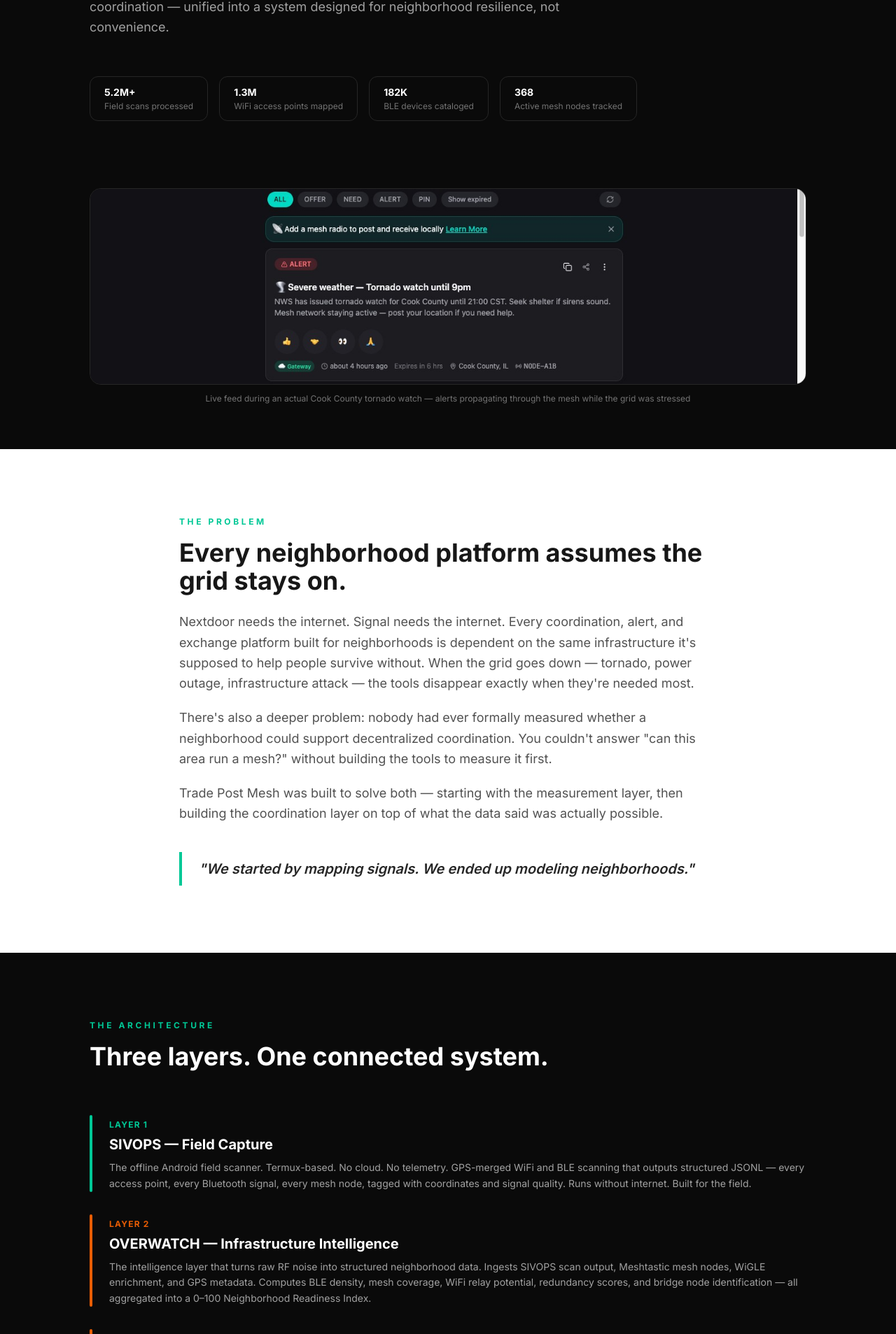
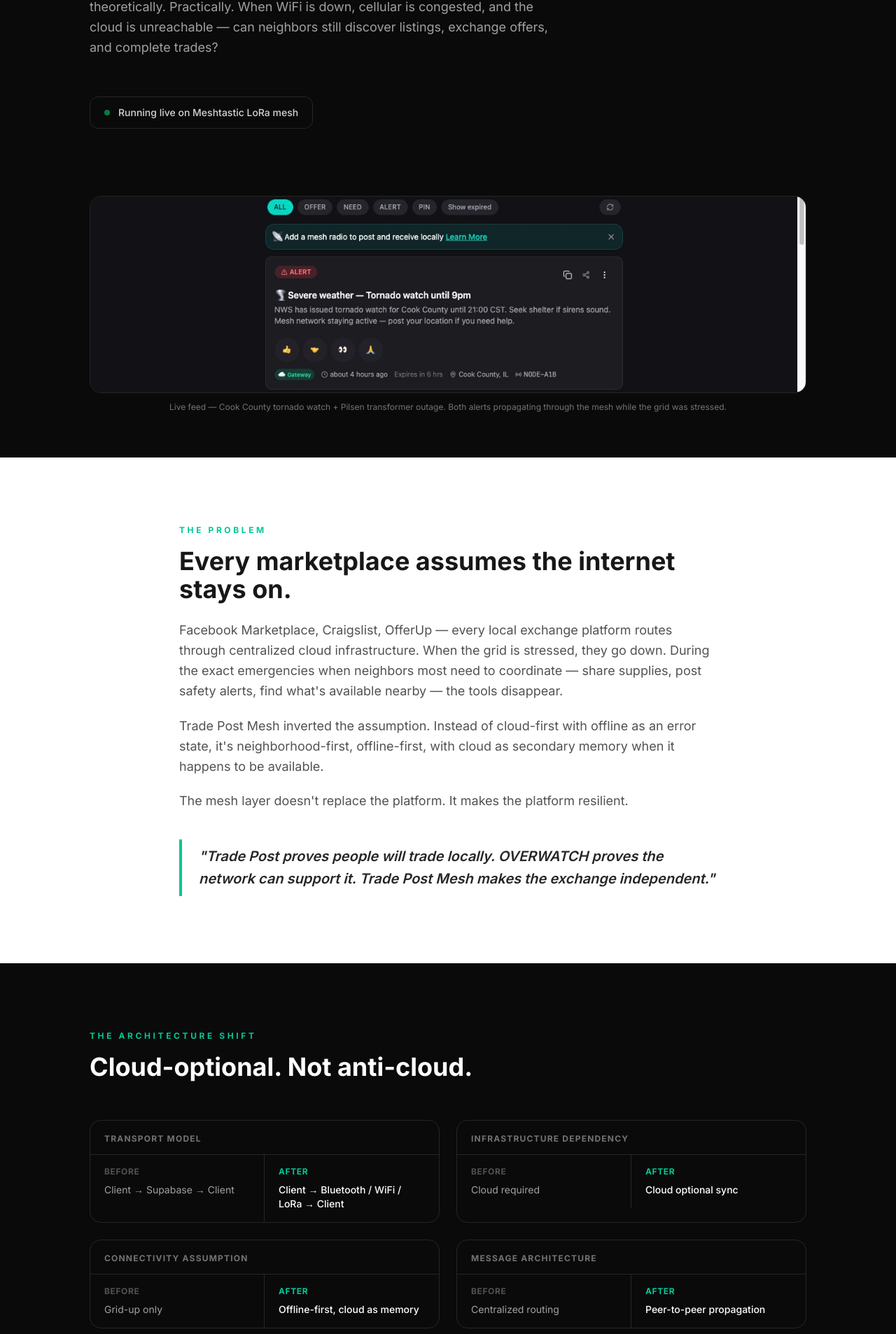
Before and after one commit to rekaldsi/digijerry-portfolio-ai, a React (Vite) app: page /case/tradepost in a window 1280 px wide. Shown: the part 396-2303 px from the top of the page at 70% size. Built offline with nearby package versions, Linux system fonts and the light colour scheme.

Commit message:
feat: rewrite Trade Post case study — cloud-optional framing, E2EE, conditional mesh, before/after contrast grid

```diff
--- a/src/pages/CaseTradePost.tsx
+++ b/src/pages/CaseTradePost.tsx
@@ -11,81 +11,58 @@ const fadeUp = {
   transition: { duration: 0.5, ease },
 }
 
-const layers = [
-  {
-    tag: 'Layer 1',
-    title: 'SIVOPS — Field Capture',
-    body: 'The offline Android field scanner. Termux-based. No cloud. No telemetry. GPS-merged WiFi and BLE scanning that outputs structured JSONL — every access point, every Bluetooth signal, every mesh node, tagged with coordinates and signal quality. Runs without internet. Built for the field.',
-    color: '#00C896',
-  },
-  {
-    tag: 'Layer 2',
-    title: 'OVERWATCH — Infrastructure Intelligence',
-    body: 'The intelligence layer that turns raw RF noise into structured neighborhood data. Ingests SIVOPS scan output, Meshtastic mesh nodes, WiGLE enrichment, and GPS metadata. Computes BLE density, mesh coverage, WiFi relay potential, redundancy scores, and bridge node identification — all aggregated into a 0–100 Neighborhood Readiness Index.',
-    color: '#E85D04',
-  },
-  {
-    tag: 'Layer 3',
-    title: 'Trade Post — Coordination Layer',
-    body: 'The local coordination layer that runs on top of the infrastructure Overwatch models. Mesh-native posts — offers, needs, alerts — that route through Meshtastic LoRa radio when the internet is down. An economic and social coordination platform designed to function when the grid doesn\'t.',
-    color: '#E85D04',
-  },
+const contrast = [
+  { before: 'Client → Supabase → Client', after: 'Client → Bluetooth / WiFi / LoRa → Client', label: 'Transport model' },
+  { before: 'Cloud required', after: 'Cloud optional sync', label: 'Infrastructure dependency' },
+  { before: 'Grid-up only', after: 'Offline-first, cloud as memory', label: 'Connectivity assumption' },
+  { before: 'Centralized routing', after: 'Peer-to-peer propagation', label: 'Message architecture' },
 ]
 
 const features = [
   {
     num: '01',
     title: 'Mesh-Native Feed',
-    body: 'Posts flow through Meshtastic LoRa radio as the primary transport. No internet required. When a tornado watch drops or a grid goes down, alerts propagate through the physical mesh — not a cloud server. Every post is tagged with the node it originated from.',
+    body: 'Posts — offers, needs, alerts — broadcast as lightweight intents through Meshtastic LoRa radio. No server required for local propagation. Every post is tagged with the originating node ID, timestamped, and set to expire. When the cloud is available, it syncs. When it isn\'t, the mesh carries it.',
     image: '/tradepost-feed-alert.jpg',
-    imageAlt: 'Trade Post feed showing tornado watch and Pilsen power outage alerts — real events',
-    caption: 'Real posts from a real Cook County tornado watch and Pilsen transformer outage — both propagating through the mesh while the grid was stressed.',
+    imageAlt: 'Trade Post live feed — tornado watch and Pilsen power outage alerts propagating through mesh',
+    caption: 'Real alerts during a Cook County tornado watch and Pilsen power outage — propagating through the mesh while the grid was stressed.',
   },
   {
     num: '02',
-    title: 'Alert System',
-    body: 'A dedicated alert type for time-sensitive neighborhood events — weather emergencies, power outages, grid failures, safety notices. Posted by node ID, timestamped, geotagged, and set to expire. Not a notification push. A persistent mesh broadcast.',
+    title: 'E2EE From the Ground Up',
+    body: 'The platform was architected with end-to-end encryption as a foundation, not a feature. Device key registration, Signal Protocol scaffolding, encrypted payload storage — the server is intentionally blind to offer content. Mesh transport extends that: payloads encrypted peer-to-peer, no relay decryption.',
     image: null,
   },
   {
     num: '03',
-    title: 'Offer / Need Matching',
-    body: 'The core barter and trade coordination layer. Post what you have. Post what you need. Filter by type, radius, or node. The system is designed to facilitate local value exchange without a central marketplace, payment processor, or identity requirement.',
+    title: 'Conditional Mesh Activation',
+    body: 'Mesh transport isn\'t always-on. It activates based on what OVERWATCH knows about local infrastructure — BLE density, mesh node coverage, redundancy scores, hop limits. If the neighborhood can support it, offers route peer-to-peer. If not, the system falls back to cloud relay. Infrastructure viability drives transport selection.',
     image: null,
   },
   {
     num: '04',
-    title: 'OVERWATCH Intelligence Layer',
-    body: 'The map view surfaces the Overwatch infrastructure data underneath Trade Post — mesh node density, coverage gaps, signal quality, redundancy scores. So you\'re not just seeing posts. You\'re seeing whether the network those posts travel on can actually sustain itself.',
-    image: '/overwatch-map-full.jpg',
-    imageAlt: 'OVERWATCH grid — Chicago mesh intelligence with 5.2M scans, 50K BLE devices, 368 mesh nodes',
-    caption: 'OVERWATCH — the infrastructure intelligence engine underneath Trade Post. 5,237,009 scans. 1.3M WiFi APs. 182K BLE devices. 368 active mesh nodes.',
+    title: 'Offline Listing Cache',
+    body: 'Listings are cached locally so users can browse without connectivity. Post, browse, and respond to offers with no active connection. When the network returns — cloud or mesh — state syncs. The experience doesn\'t degrade when the grid does.',
+    image: null,
   },
-]
-
-const readiness = [
-  { metric: '5.2M+', label: 'Field scans processed' },
-  { metric: '1.3M', label: 'WiFi access points mapped' },
-  { metric: '182K', label: 'BLE devices cataloged' },
-  { metric: '368', label: 'Active mesh nodes tracked' },
 ]
 
 const decisions = [
   {
-    title: 'Infrastructure First, App Second',
-    body: 'Most neighborhood platforms assume connectivity. This system measures it. Overwatch quantifies whether a neighborhood can function independently before Trade Post asks it to coordinate locally. That sequencing matters — you can\'t build a resilience app on a foundation you haven\'t modeled.',
+    title: 'Cloud-Optional, Not Anti-Cloud',
+    body: 'The design philosophy wasn\'t to eliminate cloud infrastructure — it was to make the platform function when cloud isn\'t available. Cloud becomes secondary memory, not required transport. That framing drove every architecture decision: local-first, sync when possible.',
   },
   {
-    title: 'Signals Are Infrastructure, Not Surveillance',
-    body: 'The system ingests WiFi, BLE, and mesh signals without tracking identity, intercepting payloads, or monetizing personal data. Signals are treated as environmental infrastructure — the same way you\'d map roads or power lines. That ethical framing was designed in, not bolted on.',
+    title: 'Economic Coordination as the Use Case',
+    body: 'Most mesh apps focus on messaging. Trade Post Mesh focused on economic exchange — the harder problem. Matching offers with needs, propagating trade intent, caching listings locally, completing transactions peer-to-peer. If you can do commerce without the internet, messaging is a solved problem.',
   },
   {
-    title: 'LoRa as Primary Transport',
-    body: 'Meshtastic LoRa radio was chosen because it works when the internet doesn\'t. The whole point of a neighborhood operating system is resilience. If the transport layer is the cloud, the system fails exactly when it\'s needed most. LoRa mesh survives grid stress.',
+    title: 'Mesh as Conditional Transport',
+    body: 'The mesh layer isn\'t a separate mode — it\'s a transport decision made dynamically based on what OVERWATCH has measured about local infrastructure. The intelligence layer and the coordination layer are connected: one tells the other what the neighborhood can support.',
   },
   {
-    title: 'The Neighborhood Readiness Index',
-    body: 'The 0–100 readiness score is the first formalized metric for whether a neighborhood can support decentralized coordination. It combines BLE density, mesh coverage, WiFi relay potential, and signal quality into a single weighted number. Not a dashboard metric — a planning tool.',
+    title: 'Built for the Scenarios That Matter Most',
+    body: 'Disaster scenarios, low-connectivity environments, community-run infrastructure, decentralized coordination. These aren\'t edge cases — they\'re the design targets. Most platforms treat degraded connectivity as an error state. Trade Post Mesh treats it as the primary scenario to optimize for.',
   },
 ]
 
@@ -115,94 +92,90 @@ export default function CaseTradePost() {
           </motion.p>
           <motion.h1 className="text-5xl md:text-7xl font-black text-white leading-none tracking-tight mb-6"
             initial={{ opacity: 0, y: 30 }} animate={{ opacity: 1, y: 0 }} transition={{ duration: 0.6, delay: 0.1 }}>
-            An Off-Grid Neighborhood<br />Operating System.
+            Local Exchange.<br />No Internet Required.
           </motion.h1>
           <motion.p className="text-neutral-400 text-lg max-w-2xl leading-relaxed mb-14"
             initial={{ opacity: 0, y: 20 }} animate={{ opacity: 1, y: 0 }} transition={{ duration: 0.5, delay: 0.2 }}>
-            A three-layer infrastructure and coordination platform built to function when the internet doesn't. Field scanning, mesh intelligence, and local economic coordination — unified into a system designed for neighborhood resilience, not convenience.
+            A neighborhood coordination and barter platform built to answer one question: can local economic exchange operate without centralized infrastructure? Not theoretically. Practically. When WiFi is down, cellular is congested, and the cloud is unreachable — can neighbors still discover listings, exchange offers, and complete trades?
           </motion.p>
-          <motion.div className="flex flex-wrap gap-4"
-            initial={{ opacity: 0, y: 20 }} animate={{ opacity: 1, y: 0 }} transition={{ duration: 0.5, delay: 0.3 }}>
-            {readiness.map((s) => (
-              <div key={s.label} className="rounded-xl px-5 py-3 border border-neutral-800">
-                <div className="text-white font-bold text-sm">{s.metric}</div>
-                <div className="text-neutral-500 text-xs mt-0.5">{s.label}</div>
-              </div>
-            ))}
+          <motion.div
+            initial={{ opacity: 0, y: 20 }} animate={{ opacity: 1, y: 0 }} transition={{ duration: 0.5, delay: 0.3 }}
+            className="inline-flex items-center gap-3 px-5 py-3 rounded-xl border border-neutral-800">
+            <span className="w-2 h-2 rounded-full bg-green-400 animate-pulse" />
+            <span className="text-neutral-300 text-sm font-medium">Running live on Meshtastic LoRa mesh</span>
           </motion.div>
         </div>
       </section>
 
-      {/* LIVE SCREENSHOT */}
+      {/* HERO SCREENSHOT */}
       <section style={{ backgroundColor: '#0a0a0a' }} className="pb-16 px-6">
         <div className="max-w-5xl mx-auto">
           <motion.div {...fadeUp}>
             <img src="/tradepost-feed-alert.jpg" alt="Trade Post live feed" className="w-full rounded-2xl border border-neutral-800" />
             <p className="text-neutral-500 text-xs mt-3 text-center">
-              Live feed during an actual Cook County tornado watch — alerts propagating through the mesh while the grid was stressed
+              Live feed — Cook County tornado watch + Pilsen transformer outage. Both alerts propagating through the mesh while the grid was stressed.
             </p>
           </motion.div>
         </div>
       </section>
 
-      {/* THE PROBLEM */}
+      {/* THE QUESTION */}
       <section className="bg-white py-24 px-6">
         <div className="max-w-3xl mx-auto">
           <motion.div {...fadeUp}>
             <p className="text-xs font-bold tracking-[0.3em] uppercase mb-4" style={{ color: '#00C896' }}>The Problem</p>
             <h2 className="text-3xl md:text-4xl font-bold text-neutral-900 mb-6">
-              Every neighborhood platform assumes the grid stays on.
+              Every marketplace assumes the internet stays on.
             </h2>
             <div className="space-y-5 text-neutral-600 leading-relaxed text-lg">
               <p>
-                Nextdoor needs the internet. Signal needs the internet. Every coordination, alert, and exchange platform built for neighborhoods is dependent on the same infrastructure it's supposed to help people survive without. When the grid goes down — tornado, power outage, infrastructure attack — the tools disappear exactly when they're needed most.
+                Facebook Marketplace, Craigslist, OfferUp — every local exchange platform routes through centralized cloud infrastructure. When the grid is stressed, they go down. During the exact emergencies when neighbors most need to coordinate — share supplies, post safety alerts, find what's available nearby — the tools disappear.
               </p>
               <p>
-                There's also a deeper problem: nobody had ever formally measured whether a neighborhood could support decentralized coordination. You couldn't answer "can this area run a mesh?" without building the tools to measure it first.
+                Trade Post Mesh inverted the assumption. Instead of cloud-first with offline as an error state, it's neighborhood-first, offline-first, with cloud as secondary memory when it happens to be available.
               </p>
               <p>
-                Trade Post Mesh was built to solve both — starting with the measurement layer, then building the coordination layer on top of what the data said was actually possible.
+                The mesh layer doesn't replace the platform. It makes the platform resilient.
               </p>
             </div>
             <blockquote className="border-l-4 pl-6 py-2 mt-10" style={{ borderColor: '#00C896' }}>
               <p className="text-xl font-semibold text-neutral-800 italic leading-relaxed">
-                "We started by mapping signals. We ended up modeling neighborhoods."
+                "Trade Post proves people will trade locally. OVERWATCH proves the network can support it. Trade Post Mesh makes the exchange independent."
               </p>
             </blockquote>
           </motion.div>
         </div>
       </section>
 
-      {/* THREE LAYERS */}
+      {/* TRANSPORT CONTRAST */}
       <section style={{ backgroundColor: '#0a0a0a' }} className="py-24 px-6">
         <div className="max-w-5xl mx-auto">
-          <motion.div {...fadeUp} className="mb-16">
-            <p className="text-xs font-bold tracking-[0.3em] uppercase mb-4" style={{ color: '#00C896' }}>The Architecture</p>
-            <h2 className="text-3xl md:text-4xl font-bold text-white">Three layers. One connected system.</h2>
+          <motion.div {...fadeUp} className="mb-14">
+            <p className="text-xs font-bold tracking-[0.3em] uppercase mb-4" style={{ color: '#00C896' }}>The Architecture Shift</p>
+            <h2 className="text-3xl md:text-4xl font-bold text-white">Cloud-optional. Not anti-cloud.</h2>
           </motion.div>
-          <div className="space-y-8">
-            {layers.map((layer, i) => (
-              <motion.div key={layer.tag}
-                initial={{ opacity: 0, x: -30 }} whileInView={{ opacity: 1, x: 0 }} viewport={{ once: true }}
-                transition={{ duration: 0.5, delay: i * 0.1 }}
-                className="flex gap-6 items-start">
-                <div className="shrink-0 w-1 self-stretch rounded-full" style={{ backgroundColor: layer.color }} />
-                <div>
-                  <span className="text-xs font-bold tracking-widest uppercase" style={{ color: layer.color }}>{layer.tag}</span>
-                  <h3 className="text-white font-bold text-xl mt-1 mb-2">{layer.title}</h3>
-                  <p className="text-neutral-400 leading-relaxed text-sm">{layer.body}</p>
+          <div className="grid grid-cols-1 md:grid-cols-2 gap-6">
+            {contrast.map((item, i) => (
+              <motion.div key={item.label}
+                initial={{ opacity: 0, y: 20 }} whileInView={{ opacity: 1, y: 0 }} viewport={{ once: true }}
+                transition={{ duration: 0.4, delay: i * 0.08 }}
+                className="rounded-2xl border border-neutral-800 overflow-hidden">
+                <div className="px-5 py-3 border-b border-neutral-800">
+                  <span className="text-neutral-500 text-xs font-bold tracking-widest uppercase">{item.label}</span>
+                </div>
+                <div className="grid grid-cols-2">
+                  <div className="px-5 py-4 border-r border-neutral-800">
+                    <p className="text-xs text-neutral-600 uppercase font-bold mb-2 tracking-wider">Before</p>
+                    <p className="text-neutral-400 text-sm">{item.before}</p>
+                  </div>
+                  <div className="px-5 py-4">
+                    <p className="text-xs font-bold mb-2 tracking-wider uppercase" style={{ color: '#00C896' }}>After</p>
+                    <p className="text-white text-sm font-medium">{item.after}</p>
+                  </div>
                 </div>
               </motion.div>
             ))}
           </div>
-
-          {/* pipeline arrow */}
-          <motion.div {...fadeUp} className="mt-14 text-center">
-            <p className="text-neutral-600 text-sm tracking-widest uppercase font-bold">
-              SIVOPS → OVERWATCH → TRADE POST
-            </p>
-            <p className="text-neutral-500 text-sm mt-2">Field Sensor → Infrastructure Intelligence → Economic Coordination</p>
-          </motion.div>
         </div>
       </section>
 
@@ -210,7 +183,7 @@ export default function CaseTradePost() {
       <section className="bg-white py-24 px-6">
         <div className="max-w-5xl mx-auto">
           <motion.div {...fadeUp} className="mb-16">
-            <p className="text-xs font-bold tracking-[0.3em] uppercase mb-4" style={{ color: '#00C896' }}>The Features</p>
+            <p className="text-xs font-bold tracking-[0.3em] uppercase mb-4" style={{ color: '#00C896' }}>What It Does</p>
             <h2 className="text-3xl md:text-4xl font-bold text-neutral-900">Built for when things go wrong.</h2>
           </motion.div>
           <div className="space-y-20">
@@ -231,7 +204,7 @@ export default function CaseTradePost() {
                     </div>
                   </div>
                 ) : (
-                  <div className="border-t pt-8" style={{ borderColor: '#e5e7eb' }}>
+                  <div className="border-t pt-8 border-neutral-100">
                     <div className="text-4xl font-black mb-4" style={{ color: '#00C896' }}>{item.num}</div>
                     <h3 className="text-neutral-900 font-bold text-2xl mb-4">{item.title}</h3>
                     <p className="text-neutral-500 leading-relaxed max-w-2xl">{item.body}</p>
@@ -264,19 +237,42 @@ export default function CaseTradePost() {
         </div>
       </section>
 
+      {/* SYSTEM CONTEXT */}
+      <section className="bg-white py-20 px-6">
+        <div className="max-w-3xl mx-auto">
+          <motion.div {...fadeUp}>
+            <p className="text-xs font-bold tracking-[0.3em] uppercase mb-4" style={{ color: '#00C896' }}>System Context</p>
+            <h2 className="text-3xl md:text-4xl font-bold text-neutral-900 mb-6">
+              The economic layer of Neighborhood OS.
+            </h2>
+            <p className="text-neutral-600 leading-relaxed text-lg mb-6">
+              Trade Post Mesh is the top layer of a three-part system. SIVOPS captures field signal data from real neighborhoods. OVERWATCH models that data into infrastructure intelligence — BLE density, mesh coverage, redundancy scores. Trade Post Mesh uses that intelligence to decide whether offers can route peer-to-peer or need cloud relay.
+            </p>
+            <p className="text-neutral-600 leading-relaxed text-lg">
+              The connection matters: mesh transport isn't a separate feature. It's conditional — activated when OVERWATCH says the infrastructure can support it. The layers talk to each other.
+            </p>
+            <div className="mt-10 p-6 rounded-2xl border border-neutral-100 bg-neutral-50 text-center">
+              <p className="text-neutral-500 text-sm font-bold tracking-widest uppercase mb-2">The Stack</p>
+              <p className="text-neutral-900 font-bold text-lg">SIVOPS → OVERWATCH → Trade Post Mesh</p>
+              <p className="text-neutral-400 text-sm mt-1">Field Sensor → Infrastructure Intelligence → Economic Coordination</p>
+            </div>
+          </motion.div>
+        </div>
+      </section>
+
       {/* TAKEAWAY */}
-      <section className="bg-white py-24 px-6">
+      <section style={{ backgroundColor: '#0a0a0a' }} className="py-24 px-6">
         <div className="max-w-3xl mx-auto text-center">
           <motion.div {...fadeUp}>
             <p className="text-xs font-bold tracking-[0.3em] uppercase mb-4" style={{ color: '#00C896' }}>The Takeaway</p>
-            <h2 className="text-3xl md:text-4xl font-bold text-neutral-900 mb-6">
-              Resilience infrastructure. Built before it was needed.
+            <h2 className="text-3xl md:text-4xl font-bold text-white mb-6">
+              Proof that local commerce doesn't need the cloud to exist.
             </h2>
-            <p className="text-neutral-600 leading-relaxed text-lg mb-8">
-              Trade Post Mesh is a full-stack system spanning field hardware, geospatial intelligence, and a mesh-native coordination platform. It runs on React, Supabase, MapLibre GL, Meshtastic, and a custom Termux-based field scanner. The OVERWATCH intelligence layer has processed over 5 million scans. The coordination layer was running live during a real Cook County tornado watch.
+            <p className="text-neutral-400 leading-relaxed text-lg mb-8">
+              Trade Post Mesh is a proof of concept for economic coordination without dependency on centralized networks. It runs on React, Supabase, Meshtastic LoRa, and Signal Protocol scaffolding. The feed was live during a real Cook County tornado watch. The architecture was designed to scale from one neighborhood to any neighborhood with sufficient mesh density — as measured by OVERWATCH.
             </p>
-            <p className="text-neutral-900 font-bold text-lg mb-10">
-              This is systems thinking applied to infrastructure resilience. Not a concept. Not a mockup. Running in production and battle-tested by actual emergencies.
+            <p className="text-white font-bold text-lg mb-10">
+              Not anti-cloud. Just cloud-optional. That's the design target that matters.
             </p>
             <a href="mailto:sketchandslogan@gmail.com"
               className="inline-flex items-center gap-2 px-8 py-4 rounded-full font-semibold text-white text-sm transition-opacity hover:opacity-90"
```
